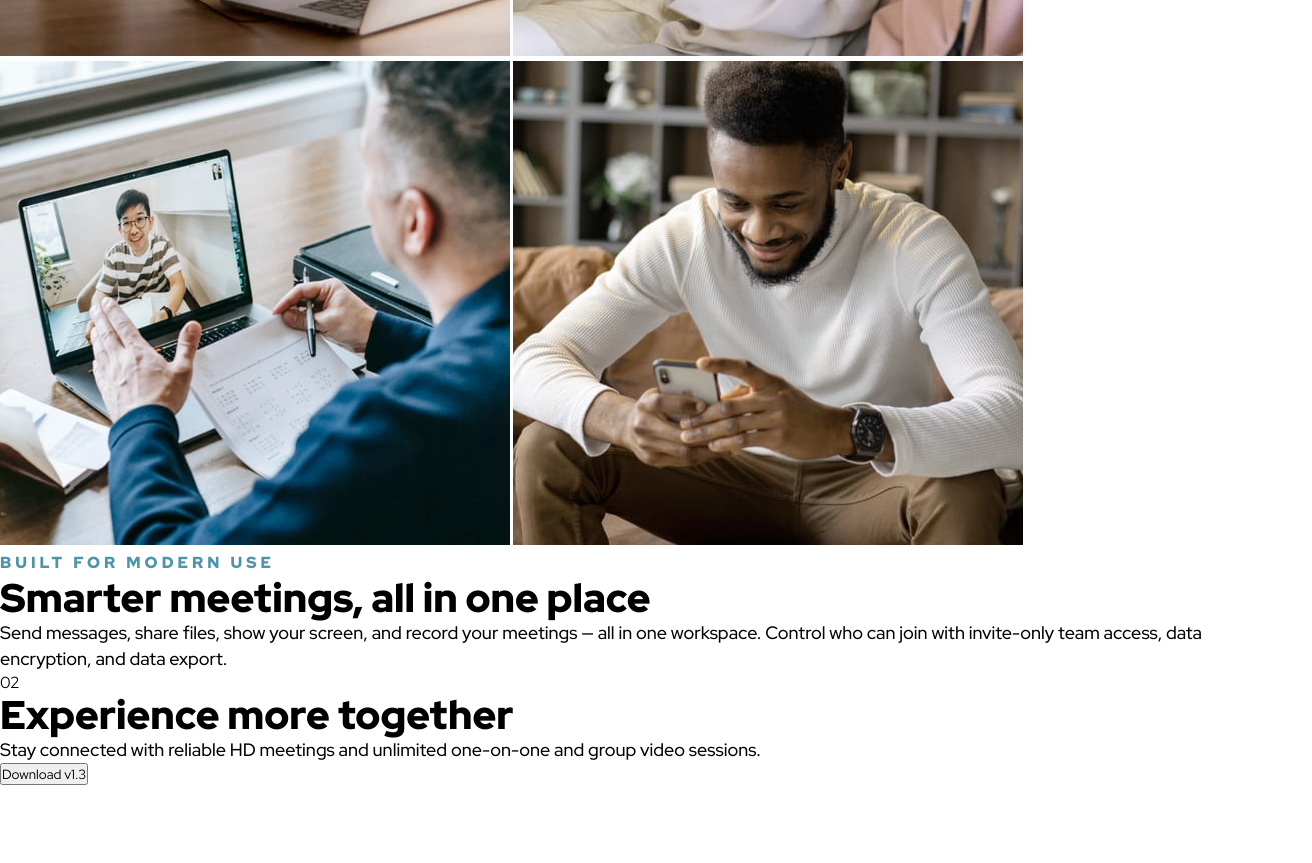
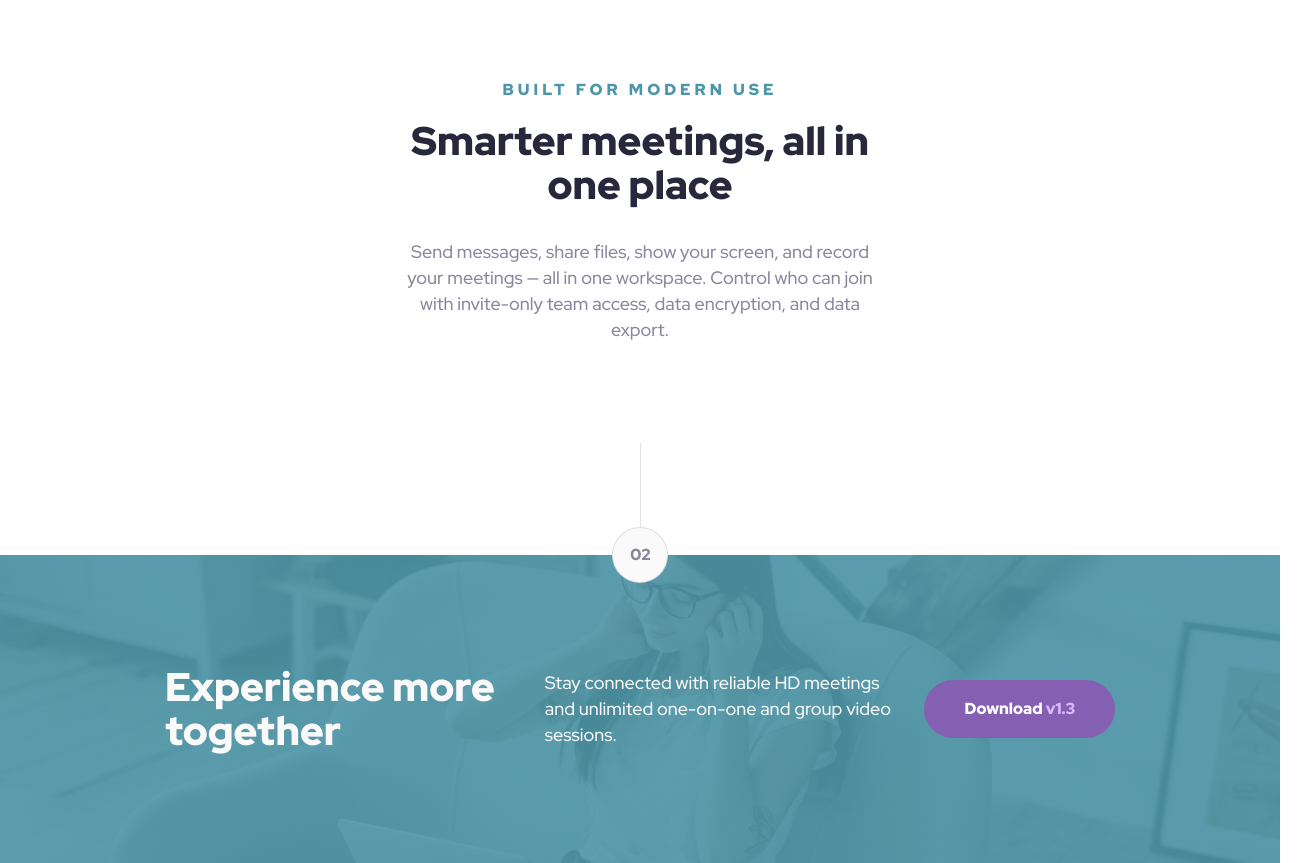
Before and after one commit to jmgerber/Frontend_mentor_04, a website: page index.html in a window 1280 px wide. Shown: the part 1032-1895 px from the top of the page, 1312 px wide, since content can reach past the window. Before the commit the page ends 1817 px from the top, so only its background shows below. Drawn offline with Linux system fonts and the light colour scheme.

Commit message:
Version desktop terminée

```diff
--- a/index.html
+++ b/index.html
@@ -17,27 +17,29 @@
       <div class="hero-banner__text">
         <h1>Group Chat for Everyone</h1>
         <p>Meet makes it easy to connect with others face-to-face virtually and collaborate across any device.</p>
-        <button class="button download">Download <span>v1.3</span></button>
+        <button class="button download alt">Download <span>v1.3</span></button>
         <button class="button">What is it?</button>
       </div>
       <img src="./assets/desktop/image-hero-right.png" alt="hero-banner right" class="hero-banner__img right">
     </div>
   </header>
-  <div class="transition-number">01</div>
-  <section>
-    <div>
+  <div class="transition-number"><span>01</span></div>
+  <section class="presentation">
+    <div class="presentation__img">
       <img src="./assets/desktop/image-woman-in-videocall.jpg" alt="Woman in videocall">
       <img src="./assets/desktop/image-women-videochatting.jpg" alt="Women videochatting">
       <img src="./assets/desktop/image-men-in-meeting.jpg" alt="Men in meeting">
       <img src="./assets/desktop/image-man-texting.jpg" alt="Man texting">
     </div>
-    <p class="overline">Built for modern use</p>
-    <h2>Smarter meetings, all in one place</h2>
-    <p>Send messages, share files, show your screen, and record your meetings — all in one workspace.
-      Control who can join with invite-only team access, data encryption, and data export.</p>
+    <div class="presentation__text">
+      <p class="overline">Built for modern use</p>
+      <h2>Smarter meetings, all in one place</h2>
+      <p>Send messages, share files, show your screen, and record your meetings — all in one workspace.
+        Control who can join with invite-only team access, data encryption, and data export.</p>
+    </div>
   </section>
 
-  <div class="transition-number">02</div>
+  <div class="transition-number"><span>02</span></div>
   <footer>
     <h2>Experience more together</h2>
     <p>Stay connected with reliable HD meetings and unlimited one-on-one and group video sessions.</p>
--- a/sass/main.scss
+++ b/sass/main.scss
@@ -13,18 +13,21 @@ h1{
   font-size: 64px;
   line-height: 64px;
   font-weight: 900;
+  color: #28283D;
 }
 
 h2 {
   font-size: 40px;
   line-height: 44px;
   font-weight: 900;
+  color: #28283D;
 }
 
 p{
   font-size: 18px;
   line-height: 26px;
   font-weight: 500;
+  color: #87879D;
 }
 
 .overline {
@@ -34,16 +37,72 @@ p{
   letter-spacing: 4px;
   text-transform: uppercase;
   color: #4D96A9;
+  margin-bottom: 16px;
+}
+
+.button {
+  padding: 16px 40px;
+  border-radius: 29px;
+  font-weight: 900;
+  font-size: 16px;
+  line-height: 26px;
+  color: #FFF;
+  border: none;
+  outline: none;
+  background-color: #855FB1;
+  cursor: pointer;
+  span {
+    color: #D9B8FF;
+  }
+  &.download.alt {
+    background-color: #4D96A9;
+    margin-right: 16px;
+    span {
+      color: #8FE3F9;
+    }
+  }
+}
+
+.transition-number{
+  display: flex;
+  width: 56px;
+  height: 56px;
+  color: #87879D;
+  border: 1px solid rgba(135, 135, 157, 0.25);
+  background-color: #FAFAFA;
+  border-radius: 50%;
+  font-size: 16px;
+  line-height: 26px;
+  font-weight: 900;
+  margin: auto;
+  span {
+    margin: auto;
+  }
+  &::before{
+    content: "";
+    width: 1px;
+    height: 84px;
+    background-color: rgba(135, 135, 157, 0.25);
+    position: relative;
+    left: 50%;
+    bottom: 157%;
+  }
+  &:nth-of-type(2) {
+    position: relative;
+    bottom: -28px;
+  }
 }
 
 header {
-  margin: 80px 0 110px;
+  margin: 80px 0 194px;
+  overflow: hidden;
   #logo{
     display: block;
     margin: 0 auto 61px;
   }
   .hero-banner {
     display: flex;
+    justify-content: space-between;
     &__img {
       position: relative;
       object-fit: contain;
@@ -62,25 +121,43 @@ header {
       p {
         margin-bottom: 32px;
       }
-      .button {
-        padding: 16px 40px;
-        border-radius: 29px;
-        font-weight: 900;
-        font-size: 16px;
-        line-height: 26px;
-        color: #fff;
-        border: none;
-        outline: none;
-        background-color: #855FB1;
-        cursor: pointer;
-        span {
-          color: #8FE3F9;
-        }
-        &.download {
-          background-color: #4D96A9;
-          margin-right: 16px;
-        }
-      }
     }
   }
 }
+
+.presentation {
+  display: flex;
+  flex-direction: column;
+  align-items: center;
+  margin-bottom: 156px;
+  &__img {
+    display: flex;
+    justify-content: space-between;
+    height: 242px;
+    width: 1110px;
+    margin: 64px 0 80px;
+    img {
+      border-radius: 8px;
+      height: 100%;
+    }
+  }
+  &__text {
+    width: 37.5%;
+    text-align: center;
+    h2 {
+      margin-bottom: 32px;
+    }
+  }
+}
+footer {
+  background: linear-gradient(rgba(77, 150, 168, 0.9), rgba(77, 150, 168, 0.9)), url("../../assets/desktop/image-footer.jpg") center / cover;
+  display: flex;
+  height: 308px;
+  padding: 0 165px;
+  align-items: center;
+  justify-content: space-between;
+  h2, p{
+    color: #FAFAFA;
+    width: 350px;
+  }
+}
```
Also changed, not shown: public/css/style.css, 1 other file.
